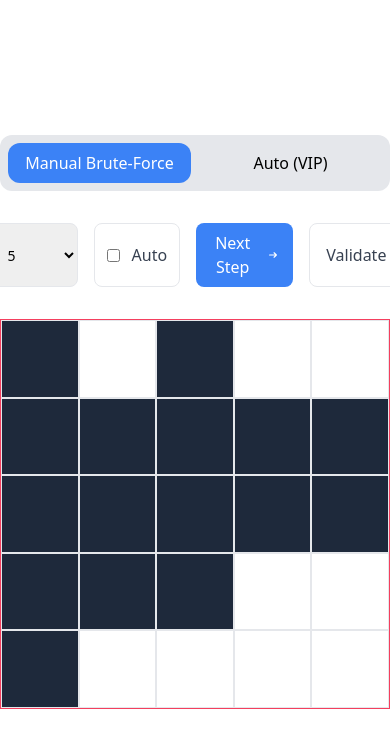
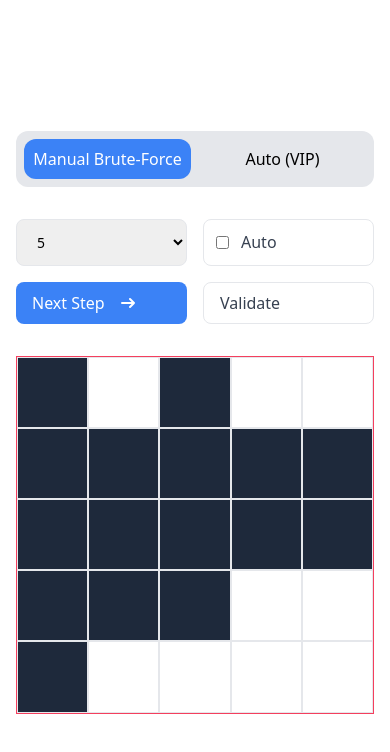
Before and after one commit to d4rxt4r/jc-helper, a website with bundled scripts: page index.html in a window 390 px wide. Built offline with nearby package versions, Linux system fonts and the light colour scheme.

Commit message:
Mobile UI Improvements

```diff
--- a/index.html
+++ b/index.html
@@ -29,7 +29,7 @@
 
    <body>
       <div id="app" class="flex items-center justify-center min-h-screen">
-         <div class="container">
+         <div class="container p-4">
             <div class="flex flex-col items-center justify-center">
                <div class="grid w-full grid-cols-2 gap-2 rounded-xl bg-gray-200 p-2">
                   <div>
@@ -70,14 +70,12 @@
                   </div>
                </div>
 
-               <div v-if="modelType === 0" class="mt-8 flex gap-x-4">
+               <div v-if="modelType === 0" class="w-full md:w-auto mt-8 grid grid-cols-2 md:grid-cols-4 gap-4">
                   <select
                      v-model="selectedData"
                      class="py-3 px-4 pe-9 block border rounded-lg text-sm focus:border-blue-500 focus:ring-blue-500 disabled:opacity-50 disabled:pointer-events-none"
                   >
-                     <option :value="size" v-for="size in Object.keys(testData)">
-                        {{ size }}
-                     </option>
+                     <option :value="size" v-for="size in Object.keys(testData)">{{ size }}</option>
                   </select>
 
                   <label
@@ -117,7 +115,7 @@
 
                   <button
                      @click="validate"
-                     class="px-4 py-2 text-gray-700 border rounded-lg duration-100 hover:border-blue-500 active:shadow-lg"
+                     class="px-4 py-2 flex items-center text-gray-700 border rounded-lg duration-100 hover:border-blue-500 active:shadow-lg"
                   >
                      Validate
                   </button>
```
